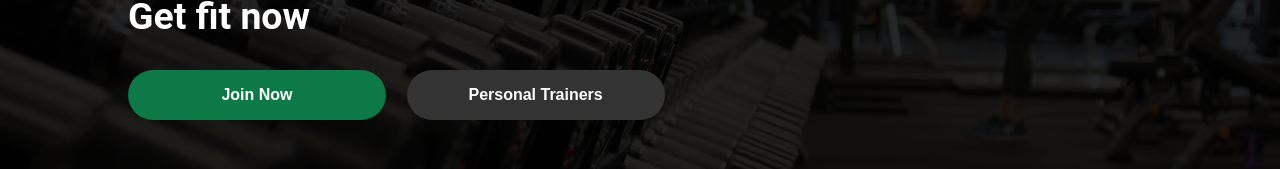
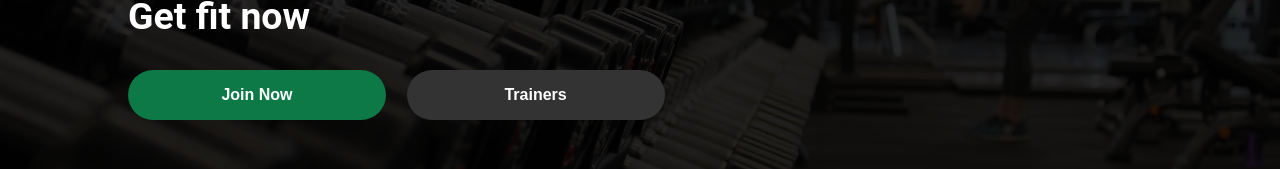
Before and after one commit to dydev20/pure-fitness, a React (Vite) app: page / in a window 1280 px wide. Shown: the part 261-430 px from the top of the page. Built offline with nearby package versions, Linux system fonts and the light colour scheme; the HTML template or start-up script is replaced by a standard one.

Commit message:
Fixed bug - changed a to Link

```diff
--- a/src/components/Home/Home.jsx
+++ b/src/components/Home/Home.jsx
@@ -1,6 +1,7 @@
 import React from "react"
 import AddressMap from "./AddressMap"
 import "./Home.css"
+import { Link } from "react-router-dom"
 
 export default function Home(){
     return(
@@ -15,8 +16,8 @@ export default function Home(){
                         </div>
 
                         <div className="cta-buttons">
-                            <a href="/membership" className="button join-btn">Join Now</a>
-                            <a href="/trainers" className="button grey-btn trainers-btn">Personal Trainers</a>
+                            <Link to="/membership" className="button join-btn">Join Now</Link>
+                            <Link to="/trainers" className="button grey-btn trainers-btn">Trainers</Link>
 
                         </div>
                     </div>
```
